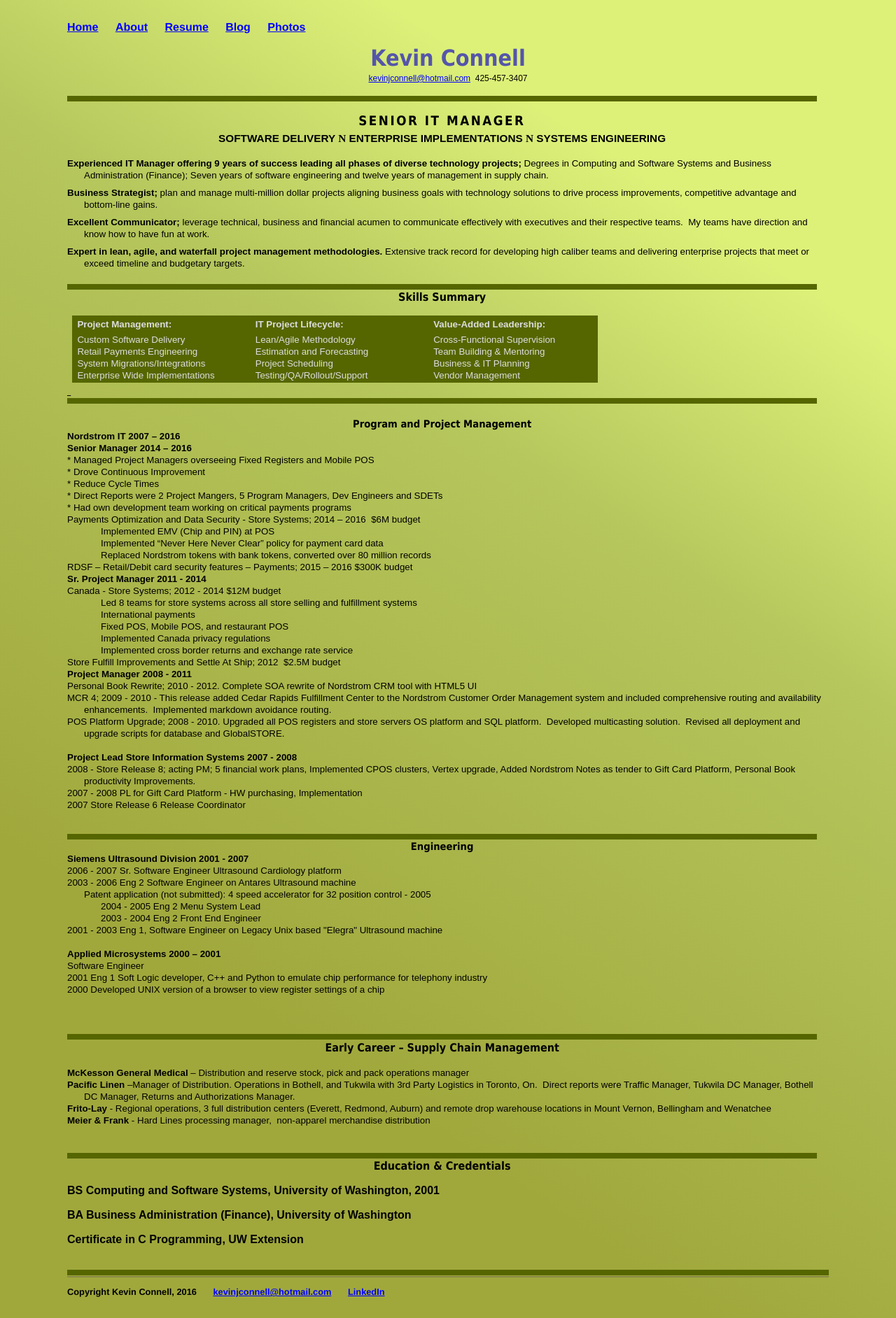
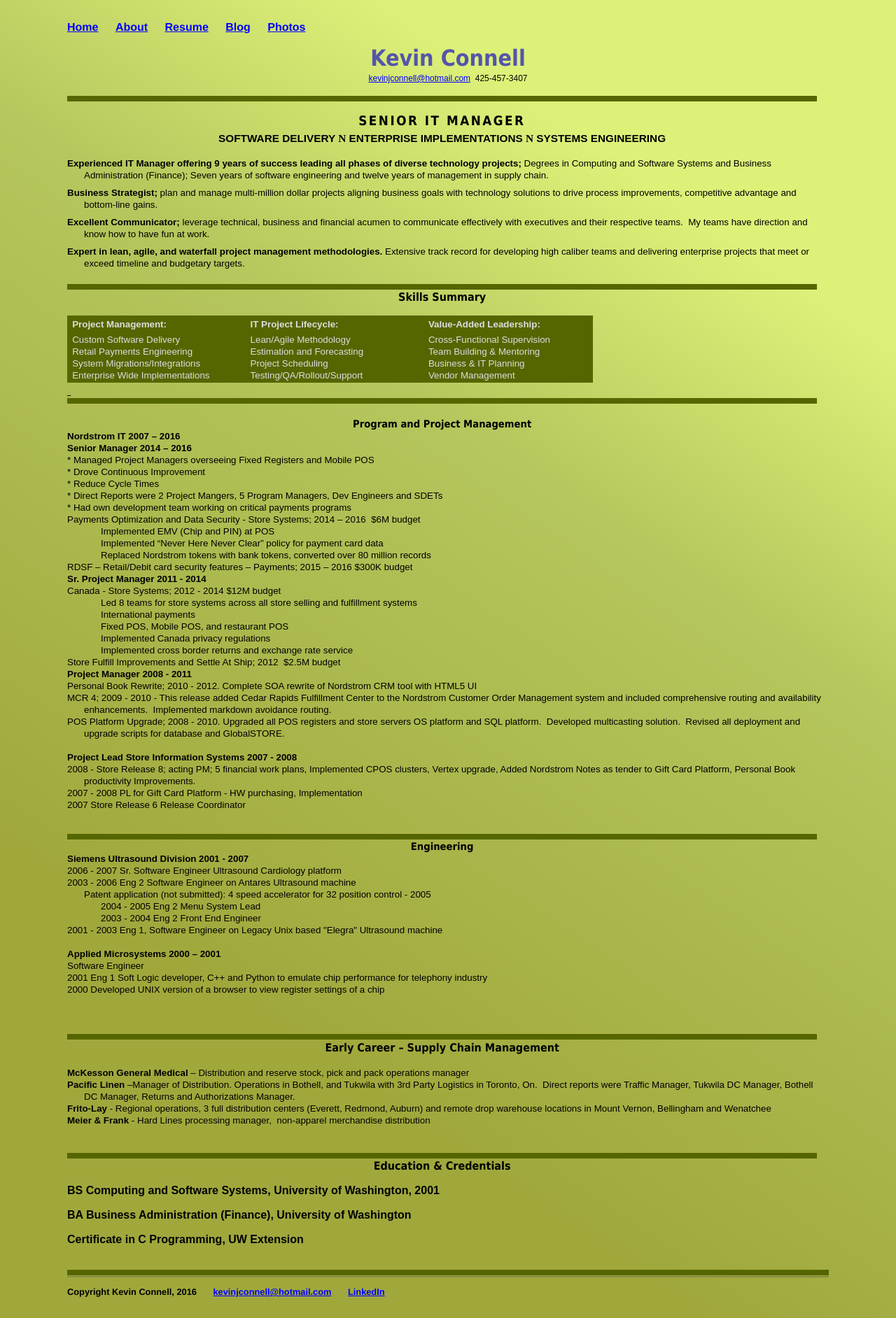
Before and after one commit to mo4dawg/mo4dawg.github.io, a Jekyll site: the page built from CV/index.html, in a window 1280 px wide. Shown: the whole page at 70% size. Built offline with Jekyll 4.4.1, drawn with Linux system fonts in a browser that asks for light colours.

Commit message:
Update index.html

```diff
--- a/CV/index.html
+++ b/CV/index.html
@@ -439,7 +439,7 @@
 mso-fareast-font-family:"Times New Roman"'><o:p>&nbsp;</o:p></span></span></p>
 
 <table  border=0 cellspacing=0 cellpadding=0
- style='margin-left:5.4pt;border-collapse:collapse;
+ style='margin: 0px;
  mso-padding-alt:0in 5.4pt 0in 5.4pt'>
  <tr style='mso-yfti-irow:0;mso-yfti-firstrow:yes;mso-yfti-lastrow:yes'>
   <td width=240 valign=top style='background:#556600;color:#DDDDDD;padding:0in 5.4pt 0in 5.4pt'>
```
